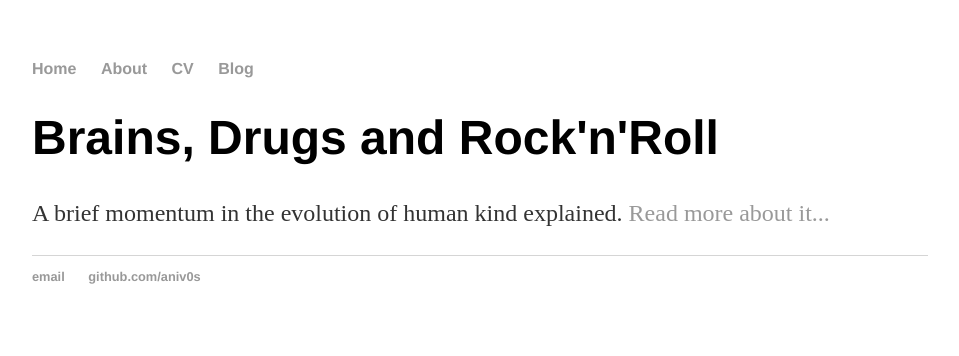
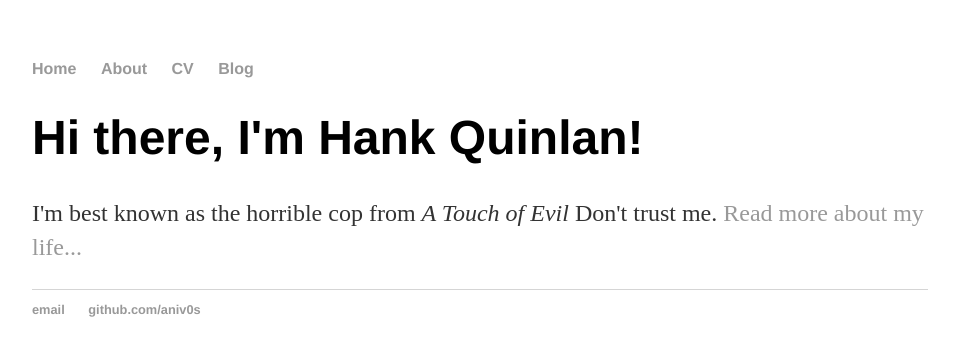
Before and after one commit to aniv0s/aniv0s.github.io, a Jekyll site: the page built from index.html, in a window 1280 px wide. Shown: the top 356 px of the page, without its empty margins (160-1119 px from the left). Built offline with Jekyll 4.4.1, drawn with Linux system fonts in a browser that asks for light colours.

Commit message:
Update index.html

```diff
--- a/index.html
+++ b/index.html
@@ -1,30 +1,8 @@
-<!DOCTYPE html>
-<html>
-	<head>
-		<title>Brains, Drugs and Rock'n'Roll</title>
-		<!-- link to main stylesheet -->
-		<link rel="stylesheet" type="text/css" href="/css/main.css">
-	</head>
-	<body>
-		<nav>
-    		<ul>
-        		<li><a href="/">Home</a></li>
-	        	<li><a href="/about">About</a></li>
-        		<li><a href="/cv">CV</a></li>
-        		<li><a href="/blog">Blog</a></li>
-    		</ul>
-		</nav>
-		<div class="container">
-    		<div class="blurb">
-        		<h1>Brains, Drugs and Rock'n'Roll</h1>
-				<p>A brief momentum in the evolution of human kind explained. <a href="/about">Read more about it...</a></p>
-    		</div><!-- /.blurb -->
-		</div><!-- /.container -->
-		<footer>
-    		<ul>
-        		<li><a href="mailto:anastasia.osoianu@gmail.com">email</a></li>
-        		<li><a href="https://github.com/aniv0s">github.com/aniv0s</a></li>
-			</ul>
-		</footer>
-	</body>
-</html>
+---
+layout: default
+title: Hank Quinlan, Horrible Cop
+---
+<div class="blurb">
+	<h1>Hi there, I'm Hank Quinlan!</h1>
+	<p>I'm best known as the horrible cop from <em>A Touch of Evil</em> Don't trust me. <a href="/about">Read more about my life...</a></p>
+</div><!-- /.blurb -->
```
